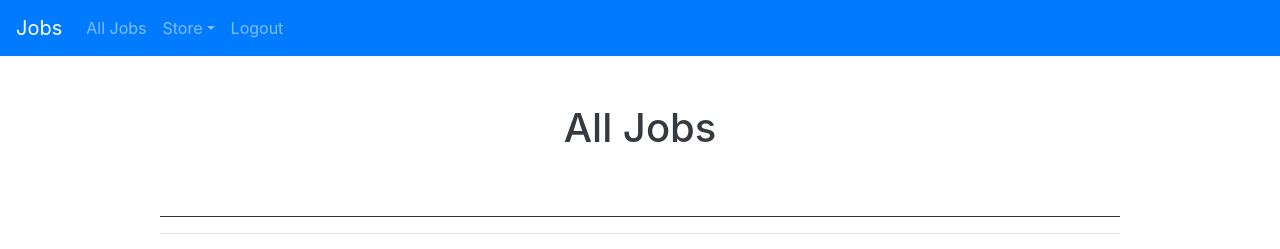
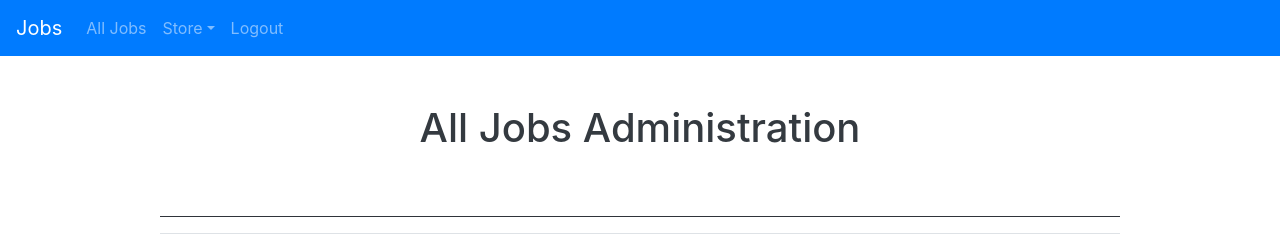
Before and after one commit to hristopanev/jobs-angular, an Angular app: page /job/category/Administration in a window 1280 px wide. Shown: the top 249 px of the page. Built offline with nearby package versions, Linux system fonts and the light colour scheme; no server answers; sample sign-in values are in the browser's storage.

Commit message:
edit category component

```diff
--- a/src/app/component/job/category/category.component.html
+++ b/src/app/component/job/category/category.component.html
@@ -1,4 +1,4 @@
-<h1 class="text-center text-dark pb-5 pt-5">All Jobs</h1>
+<h1 class="text-center text-dark pb-5 pt-5">All Jobs {{ category }}</h1>
 <hr class="hr-2 bg-dark w-75">
 <table class="table table-hover w-75 mx-auto">
     <thead class="table-form">
--- a/src/app/component/job/category/category.component.ts
+++ b/src/app/component/job/category/category.component.ts
@@ -11,12 +11,14 @@ import { ActivatedRoute } from '@angular/router';
 })
 export class CategoryComponent implements OnInit {
   jobs$: Job[] = [];
+  category;
 
   constructor(private route: ActivatedRoute, private jobService: JobService) { }
 
   ngOnInit() {
 
     this.route.params.subscribe((data) => {
+      this.category = data['category'];
       this.jobService.getAllJob().subscribe((job) => {
         for (var j of job) {
             if(j['category'] == data['category']) {
```
